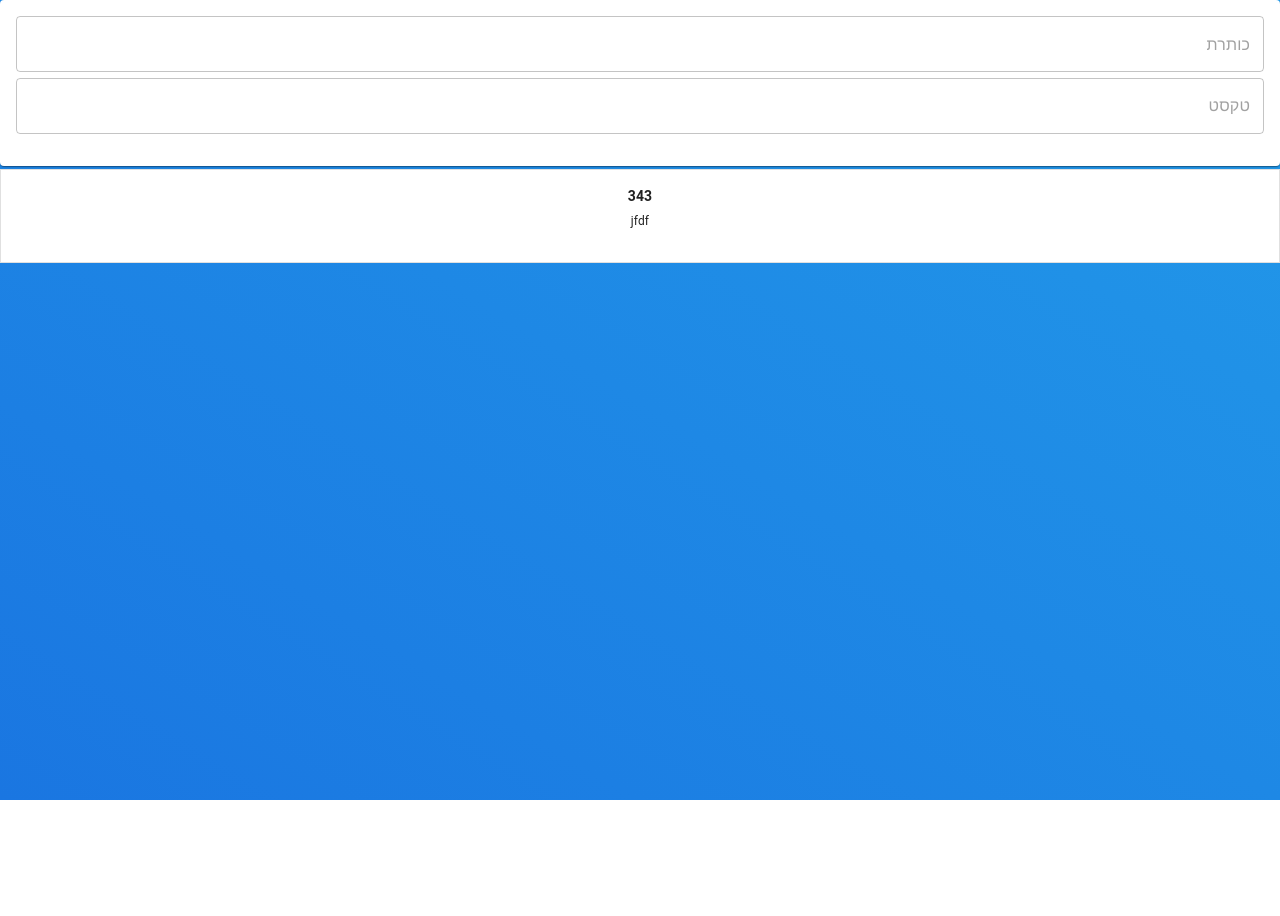
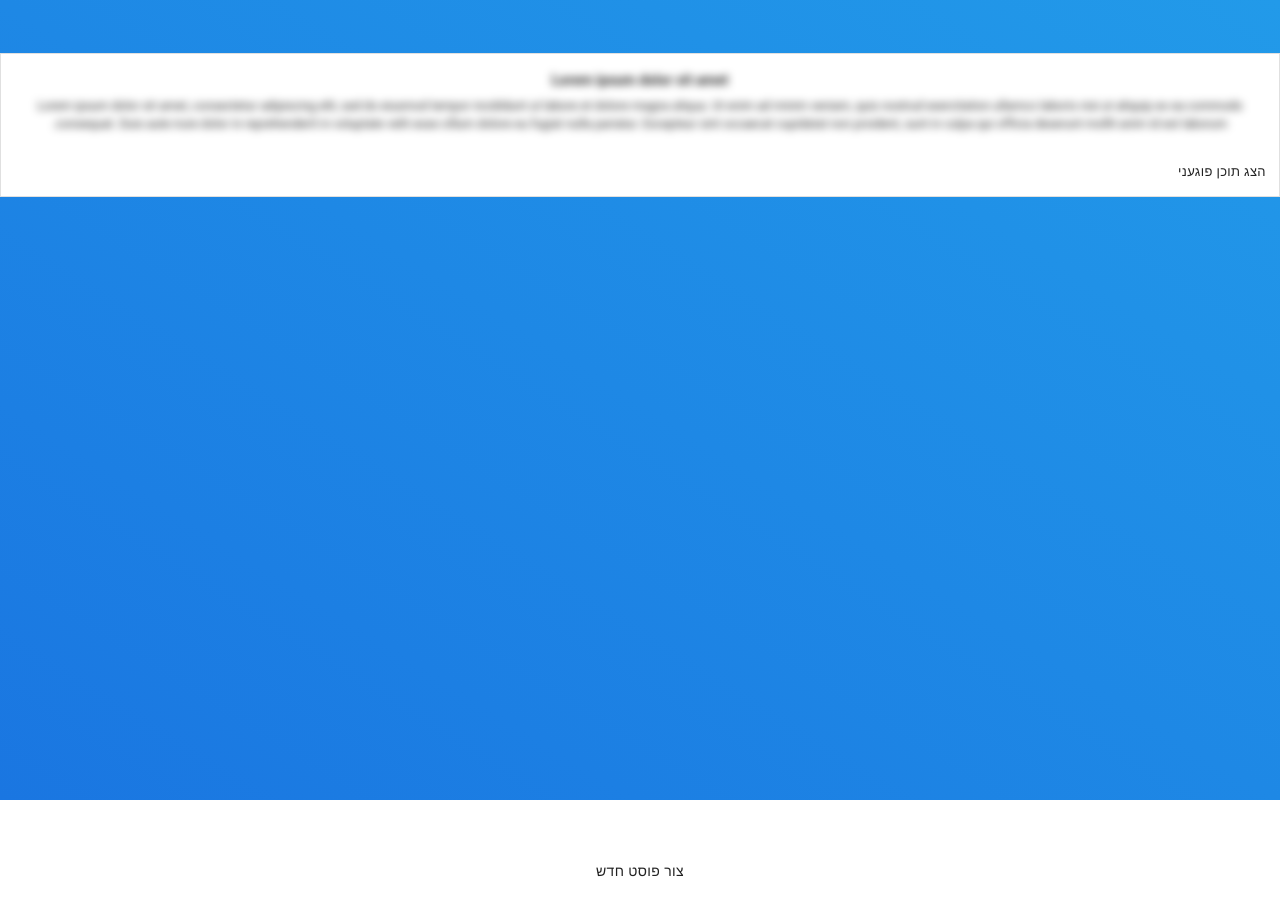
Before and after one commit to TheMrPizza/iListener, a React (Create React App) app in the folder ilistener/: page / in a window 1280 px wide. Shown: the top 916 px of the page. After the commit the page ends 890 px from the top, so only its background shows below. Built offline with nearby package versions, Linux system fonts and the light colour scheme.

Commit message:
quickfixz

```diff
--- a/ilistener/src/pages/homePage.js
+++ b/ilistener/src/pages/homePage.js
@@ -1,26 +1,30 @@
-import React, { useCallback } from 'react';
+import React, { useCallback, useState } from 'react';
 import Feed from '../components/feed';
 import PostCreation from '../components/postCreation';
 import {getPosts, createPost} from '../services/postsService';
 import '../App.css';
+import { Button } from '@material-ui/core';
+
+const text = 'Lorem ipsum dolor sit amet, consectetur adipiscing elit, sed do eiusmod tempor incididunt ut labore et dolore magna aliqua. Ut enim ad minim veniam, quis nostrud exercitation ullamco laboris nisi ut aliquip ex ea commodo consequat. Duis aute irure dolor in reprehenderit in voluptate velit esse cillum dolore eu fugiat nulla pariatur. Excepteur sint occaecat cupidatat non proident, sunt in culpa qui officia deserunt mollit anim id est laborum.';
+const title = 'Lorem ipsum dolor sit amet';
 
 export default function HomePage(props) {
-    // const loadPosts = useCallback(async () => {
-    //     return await getPosts();
-    // });
+    const [isOpen, setIsOpen] = useState(false);
+    // const [posts, setPosts] = useState([]);
 
-    const loadPosts = function() {
-        return [{id: 5, title: '343', content: 'jfdf', containsBadWords: false}];
+    const loadPosts = async function() {
+        return getPosts();
     }
 
     const submitPost = useCallback(async (title, content) => {
-        await createPost(title, content);
-    })
+        // await createPost(title, content);
+    }, []);
 
     return (
-        <div className={"home-page"}>
-            <PostCreation submitPost={submitPost}></PostCreation>
-            <Feed posts={loadPosts()}/>
+        <div className={"home-page"} style={{'padding-top': '50px'}}>
+            {isOpen && <PostCreation submitPost={submitPost}/>}
+            {!isOpen && <Feed posts={[{content: text, title: title, id:5, containsBadWords: true}]}/>}
+            {!isOpen && <Button onClick={() => {setIsOpen(true)}}>צור פוסט חדש</Button>}
         </div>
     )
 }
```
